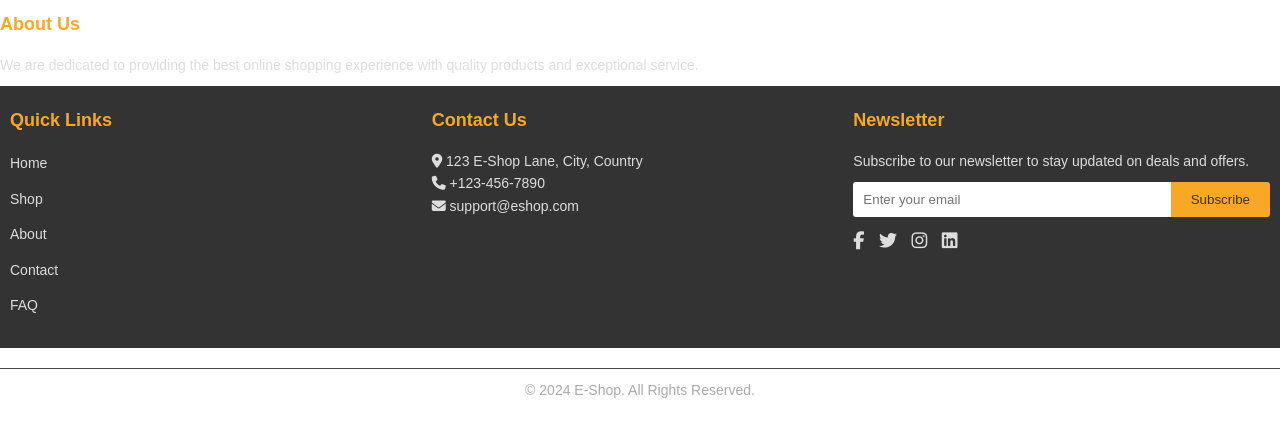
After one commit to pankaj-bansal00/shipshop, a Django app: template mysite/base/templates/base/footer.html in a window 1280 px wide. The commit adds this page. Shown: the top 437 px of the page. Run offline with Django 5.2, Linux system fonts and the light colour scheme; the template is opened without the code that fills it, so the values that code supplies are empty; some libraries are stand-ins or nearby versions.

Commit message:
landing page structure

```diff
--- /dev/null
+++ b/mysite/base/templates/base/footer.html
@@ -0,0 +1,61 @@
+<!DOCTYPE html>
+<html lang="en">
+<head>
+  <meta charset="UTF-8">
+  <meta name="viewport" content="width=device-width, initial-scale=1.0">
+  <title>Responsive Footer</title>
+  <link rel="stylesheet" href="/static/base/footer.css">
+</head>
+<body>
+
+  <!-- Footer Section -->
+
+
+      <div class="footer-section about">
+        <h3>About Us</h3>
+        <p>We are dedicated to providing the best online shopping experience with quality products and exceptional service.</p>
+      </div>
+      <div class="container">
+      <footer class="footer">
+      <div class="footer-section quick-links">
+        <h3>Quick Links</h3>
+        <ul>
+          <li><a href="#">Home</a></li>
+          <li><a href="#">Shop</a></li>
+          <li><a href="#">About</a></li>
+          <li><a href="#">Contact</a></li>
+          <li><a href="#">FAQ</a></li>
+        </ul>
+      </div>
+
+      <div class="footer-section contact">
+        <h3>Contact Us</h3>
+        <p><i class="fas fa-map-marker-alt"></i> 123 E-Shop Lane, City, Country</p>
+        <p><i class="fas fa-phone"></i> +123-456-7890</p>
+        <p><i class="fas fa-envelope"></i> support@eshop.com</p>
+      </div>
+
+      <div class="footer-section newsletter">
+        <h3>Newsletter</h3>
+        <p>Subscribe to our newsletter to stay updated on deals and offers.</p>
+        <form action="#">
+          <input type="email" placeholder="Enter your email" required>
+          <button type="submit">Subscribe</button>
+        </form>
+        <div class="social-icons">
+          <a href="#"><i class="fab fa-facebook-f"></i></a>
+          <a href="#"><i class="fab fa-twitter"></i></a>
+          <a href="#"><i class="fab fa-instagram"></i></a>
+          <a href="#"><i class="fab fa-linkedin"></i></a>
+        </div>
+      </div>
+    </div>
+    <div class="footer-bottom">
+      <p>&copy; 2024 E-Shop. All Rights Reserved.</p>
+    </div>
+  </footer>
+
+  <!-- Font Awesome Icons (for social icons) -->
+  <script src="https://kit.fontawesome.com/a076d05399.js" crossorigin="anonymous"></script>
+</body>
+</html>
--- /dev/null
+++ b/mysite/static/base/footer.css
@@ -0,0 +1,122 @@
+/* General Reset */
+body, h3, p, ul, li, a, input, button {
+  margin: 0;
+  padding: 0;
+  box-sizing: border-box;
+}
+body {
+  font-family: Arial, sans-serif;
+  line-height: 1.6;
+}
+
+/* Footer Styling */
+.footer {
+   display: flex;
+  flex-wrap: wrap;
+  justify-content:space-evenly;
+  gap: 5px;
+  background-color: #333;
+  color: #fff;
+ padding: 10px 10px;
+}
+.footer .container {
+  display: flex;
+  flex-wrap: wrap;
+  justify-content: space-between;
+  gap: 20px;
+}
+.footer-section {
+  flex: 1 1 250px;
+  min-width: 200px;
+  margin: 10px 0;
+}
+.footer-section h3 {
+  margin-bottom: 15px;
+  font-size: 18px;
+  color: #f9a825;
+}
+.footer-section p,
+.footer-section a {
+  font-size: 14px;
+  color: #ddd;
+  text-decoration: none;
+}
+.footer-section a:hover {
+  color: #f9a825;
+}
+.footer-section ul {
+  list-style: none;
+}
+.footer-section ul li {
+  margin-bottom: 10px;
+}
+
+/* Newsletter Form */
+.footer-section.newsletter form {
+  display: flex;
+  margin-top: 10px;
+}
+.footer-section.newsletter input {
+  flex: 1;
+  padding: 10px;
+  border: none;
+  border-radius: 3px 0 0 3px;
+  outline: none;
+}
+.footer-section.newsletter button {
+  padding: 10px 20px;
+  border: none;
+  background-color: #f9a825;
+  color: #333;
+  border-radius: 0 3px 3px 0;
+  cursor: pointer;
+  transition: background-color 0.3s ease;
+}
+.footer-section.newsletter button:hover {
+  background-color: #ffc107;
+}
+
+/* Social Icons */
+.social-icons {
+  margin-top: 10px;
+}
+.social-icons a {
+  margin-right: 10px;
+  color: #ddd;
+  font-size: 18px;
+  transition: color 0.3s ease;
+}
+.social-icons a:hover {
+  color: #f9a825;
+}
+
+/* Footer Bottom */
+.footer-bottom {
+  text-align: center;
+  margin-top: 20px;
+  font-size: 14px;
+  color: #aaa;
+  border-top: 1px solid #444;
+  padding-top: 10px;
+}
+
+/* Responsive Design */
+@media screen and (max-width: 768px) {
+  .footer .container {
+    flex-direction: column;
+    align-items: center;
+  }
+  .footer-section {
+    text-align: center;
+  }
+  .footer-section.newsletter form {
+    flex-direction: column;
+  }
+  .footer-section.newsletter input {
+    border-radius: 3px;
+    margin-bottom: 10px;
+  }
+  .footer-section.newsletter button {
+    border-radius: 3px;
+  }
+}
--- a/mysite/templates/home.html
+++ b/mysite/templates/home.html
@@ -6,5 +6,9 @@
 </head>
 <body>
     {% include "base/nav.html" %}
+
+    {% include "store/content.html" %}
+
+    {% include "base/footer.html" %}
 </body>
 </html>
```
Also changed, not shown: mysite/base/templates/base/nav.html (+9 -7 lines), mysite/static/base/nav.css (+44 -16 lines), mysite/static/store/content.css (added, +164 -0 lines), mysite/store/templates/store/content.html (added, +64 -0 lines), mysite/static/home/home.css (added), mysite/static/images/logo.png (added).
